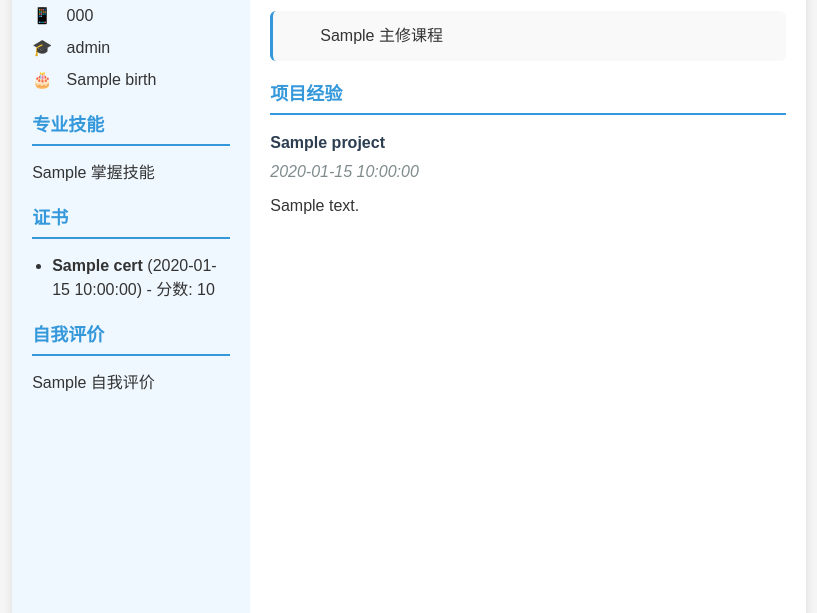
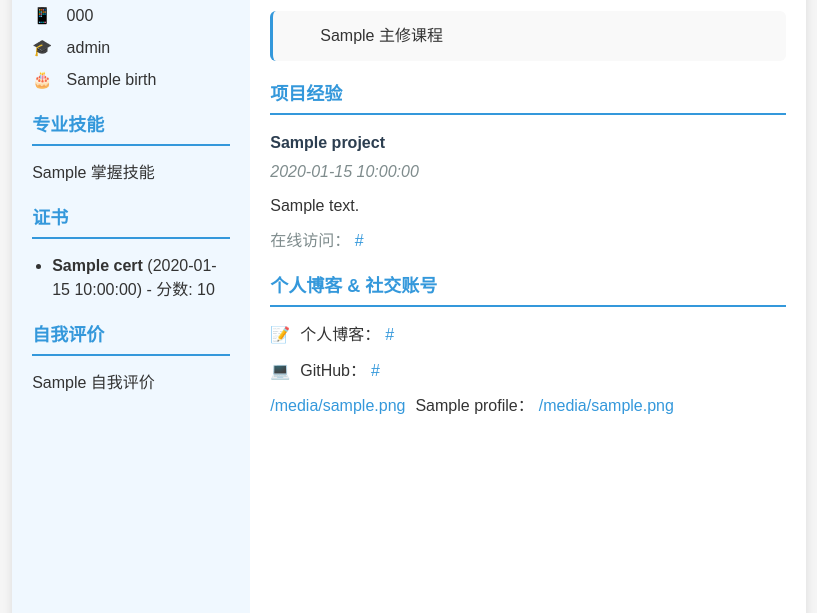
Before and after one commit to buynonsense/AitoResume, a Flask app: template templates/resume_template.html in a window 1280 px wide. Shown: the part 286-899 px from the top of the page, without its empty margins (231-1048 px from the left). Run offline with Flask 3, Linux system fonts and the light colour scheme; the template is opened without the code that fills it: most values are stand-ins (such as "Sample title", 1, 10 or a date in 2020); grey boxes marked "Sample" are stand-in pictures.

Commit message:
新增:个人博客&社交媒体

```diff
--- a/templates/resume_template.html
+++ b/templates/resume_template.html
@@ -78,6 +78,22 @@
       /* 个人信息样式 */
       .info-item {
         margin: 8px 0;
+        word-wrap: break-word; /* 允许长单词断行 */
+        overflow-wrap: break-word; /* 现代浏览器中的属性 */
+      }
+
+      .info-item span {
+        display: inline-block; /* 允许内容换行 */
+        word-break: break-word; /* 在必要时断词 */
+        max-width: 100%; /* 限制最大宽度 */
+      }
+
+      /* 特别处理图标，避免它被换行 */
+      .info-item .icon {
+        display: inline-block;
+        margin-right: 10px;
+        color: #3498db;
+        vertical-align: top; /* 确保图标与文字顶部对齐 */
       }
 
       .icon {
@@ -217,6 +233,46 @@
         font-size: 0.9em;
         margin-bottom: 6px;
       }
+
+      /* 在线访问链接样式 */
+      .online-url {
+        margin-top: 10px; /* 增加一些上边距 */
+        color: #7f8c8d; /* 修改颜色 */
+      }
+
+      .online-url a {
+        color: #3498db; /* 链接颜色 */
+        text-decoration: none; /* 移除下划线 */
+      }
+
+      .online-url a:hover {
+        text-decoration: underline; /* 悬停时显示下划线 */
+      }
+
+      /* 个人博客与社交账号样式 */
+      .profiles {
+        margin-top: 15px;
+      }
+
+      .profile-item {
+        margin-bottom: 10px;
+      }
+
+      .profile-link {
+        display: flex;
+        align-items: center;
+        margin: 0;
+      }
+
+      .profile-link a {
+        color: #3498db;
+        text-decoration: none;
+        margin-left: 5px;
+      }
+
+      .profile-link a:hover {
+        text-decoration: underline;
+      }
     </style>
   </head>
   <body>
@@ -327,12 +383,59 @@
                 <span class="time-period">{{ project.time_period }}</span>
               </div>
               <div class="project-description no-indent">
-                {{ project.description }}
+                {{ project.description }} {% if project.url %}
+                <p class="online-url">
+                  在线访问：
+                  <a href="{{ project.url }}" target="_blank"
+                    >{{ project.url }}</a
+                  >
+                </p>
+                {% endif %}
               </div>
             </div>
             {% endfor %}
           </div>
         </div>
+
+        <!-- 个人博客 & 社交账号 -->
+        {% if personal.profiles %}
+        <div class="section">
+          <h2>个人博客 & 社交账号</h2>
+          <div class="profiles">
+            {% if personal.blog_url %}
+            <div class="profile-item">
+              <p class="profile-link">
+                <span class="icon">📝</span>
+                个人博客：
+                <a href="{{ personal.blog_url }}" target="_blank"
+                  >{{ personal.blog_url }}</a
+                >
+              </p>
+            </div>
+            {% endif %} {% if personal.github_url %}
+            <div class="profile-item">
+              <p class="profile-link">
+                <span class="icon">💻</span>
+                GitHub：
+                <a href="{{ personal.github_url }}" target="_blank"
+                  >{{ personal.github_url }}</a
+                >
+              </p>
+            </div>
+            {% endif %} {% for profile in personal.profiles %}
+            <div class="profile-item">
+              <p class="profile-link">
+                <span class="icon">{{ profile.icon }}</span>
+                {{ profile.name }}：
+                <a href="{{ profile.url }}" target="_blank"
+                  >{{ profile.url }}</a
+                >
+              </p>
+            </div>
+            {% endfor %}
+          </div>
+        </div>
+        {% endif %}
       </div>
     </div>
   </body>
```
Also changed, not shown: personal_info.yaml (+14 -1 lines), README.md, 2 other files.
